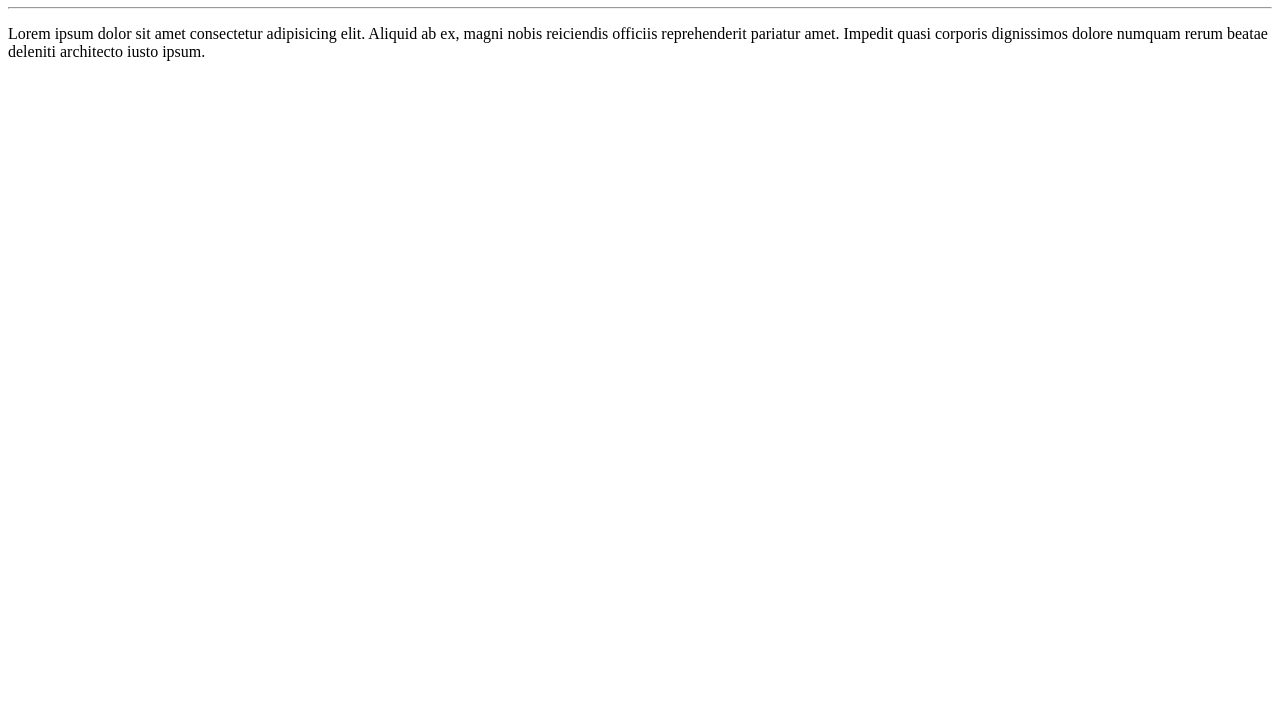
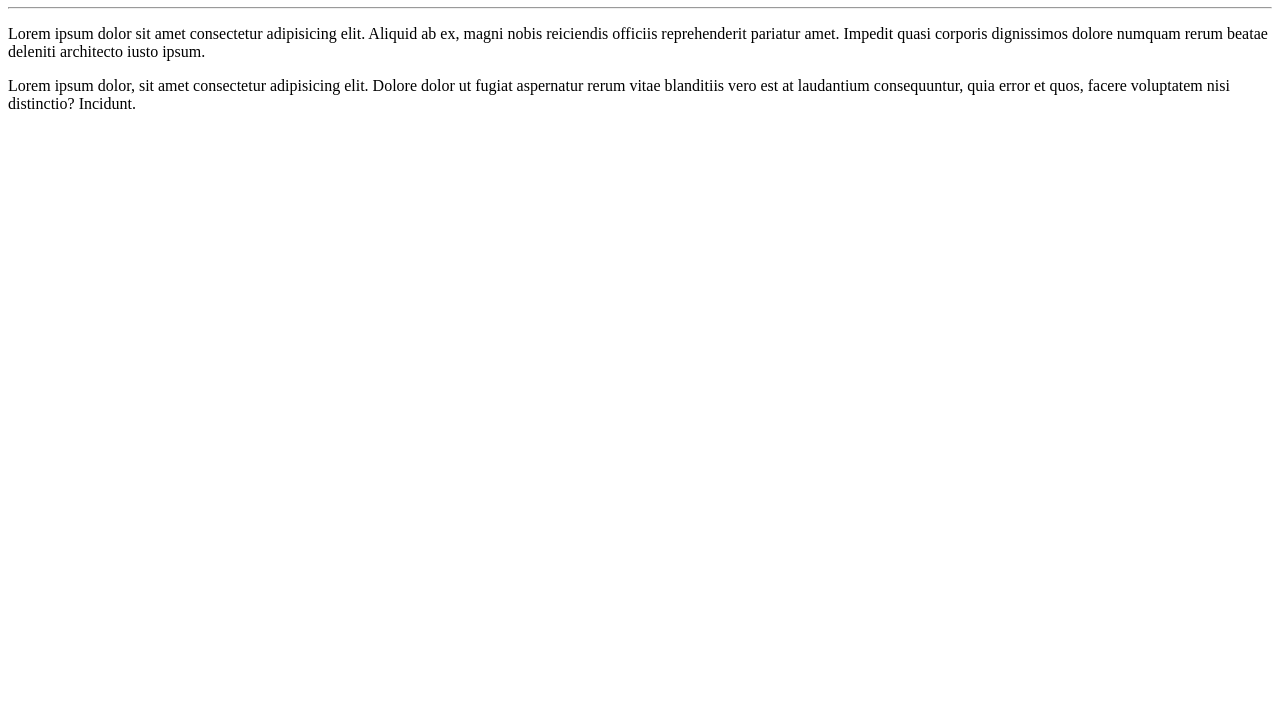
Before and after one commit to Carolina-06/Ola-Mundo, a plain HTML site: page site-exemplo/index.html in a window 1280 px wide. Shown: the part 73-800 px from the top of the page. Drawn offline with Linux system fonts and the light colour scheme.

Commit message:
Adicionei um parágrafo

```diff
--- a/site-exemplo/index.html
+++ b/site-exemplo/index.html
@@ -9,6 +9,7 @@
     <h1>Olá, mundo!</h1>
     <hr>
     <p>Lorem ipsum dolor sit amet consectetur adipisicing elit. Aliquid ab ex, magni nobis reiciendis officiis reprehenderit pariatur amet. Impedit quasi corporis dignissimos dolore numquam rerum beatae deleniti architecto iusto ipsum.</p>
+    <p>Lorem ipsum dolor, sit amet consectetur adipisicing elit. Dolore dolor ut fugiat aspernatur rerum vitae blanditiis vero est at laudantium consequuntur, quia error et quos, facere voluptatem nisi distinctio? Incidunt.</p>
 
 </body>
 </html>
```
